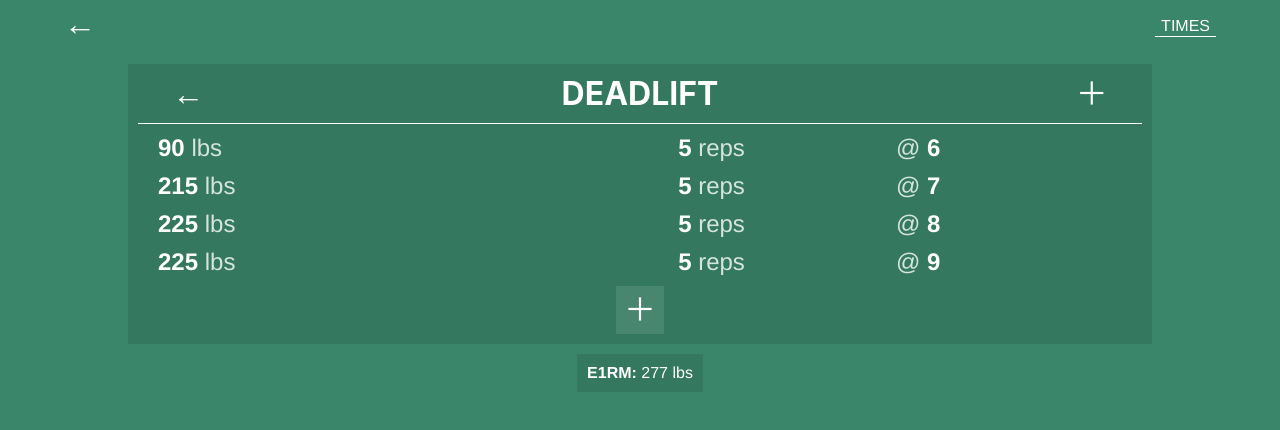
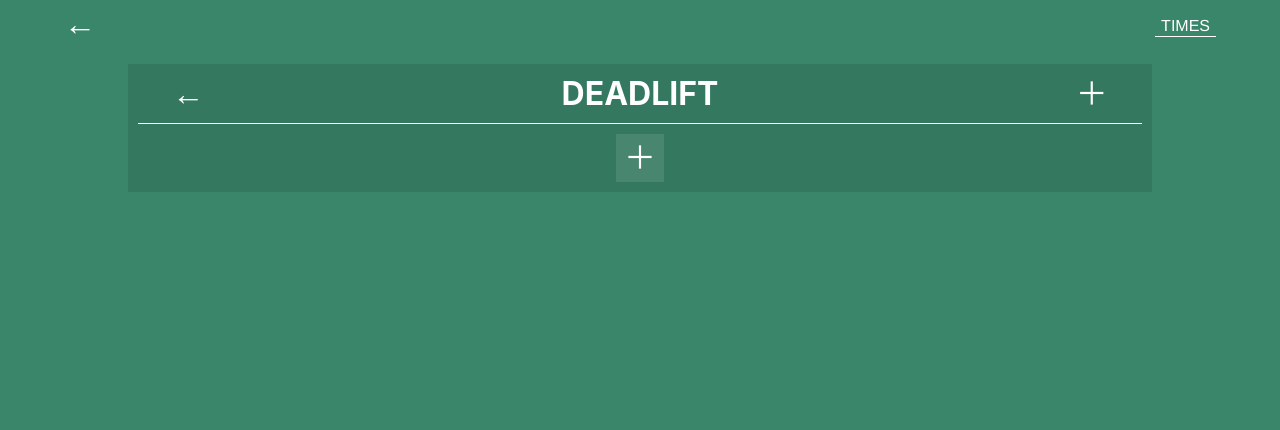
Before and after one commit to gainhad/workout-logger, a React (Create React App) app: page /workout in a window 1280 px wide. Shown: the top 430 px of the page. Built offline with nearby package versions, Linux system fonts and the light colour scheme.

Commit message:
only calculate and display E1RM if there are sets @ > 6

```diff
--- a/src/components/Workout.js
+++ b/src/components/Workout.js
@@ -14,12 +14,7 @@ const Workout = props => {
   const [lifts, setLifts] = useState([
     {
       name: 'deadlift',
-      sets: [
-        { weight: 90, reps: 5, rpe: 6 },
-        { weight: 215, reps: 5, rpe: 7 },
-        { weight: 225, reps: 5, rpe: 8 },
-        { weight: 225, reps: 5, rpe: 9 }
-      ]
+      sets: []
     },
     {
       name: 'squat',
@@ -70,9 +65,11 @@ const Workout = props => {
   }
 
   const test = isBlurred ? 'blurred' : '';
-  const maxSet = lifts[currentLiftIndex].sets.reduce((a, b) => {
-    return (a.weight >= b.weight) ? a : b;
-  });
+  const maxSet = lifts[currentLiftIndex].sets.length
+    ? lifts[currentLiftIndex].sets.reduce((a, b) => {
+        return a.weight >= b.weight ? a : b;
+      })
+    : null;
 
   return (
     <React.Fragment>
@@ -95,7 +92,7 @@ const Workout = props => {
           setCurrentLiftIndex={setCurrentLiftIndex}
           lifts={lifts}
         />
-          <E1rmDisplay set={maxSet}/>
+        {maxSet && maxSet.rpe >= 6.5 && <E1rmDisplay set={maxSet} />}
       </div>
       {newSetModal && (
         <Modal toggleButton={false} id="set-modal">
```
